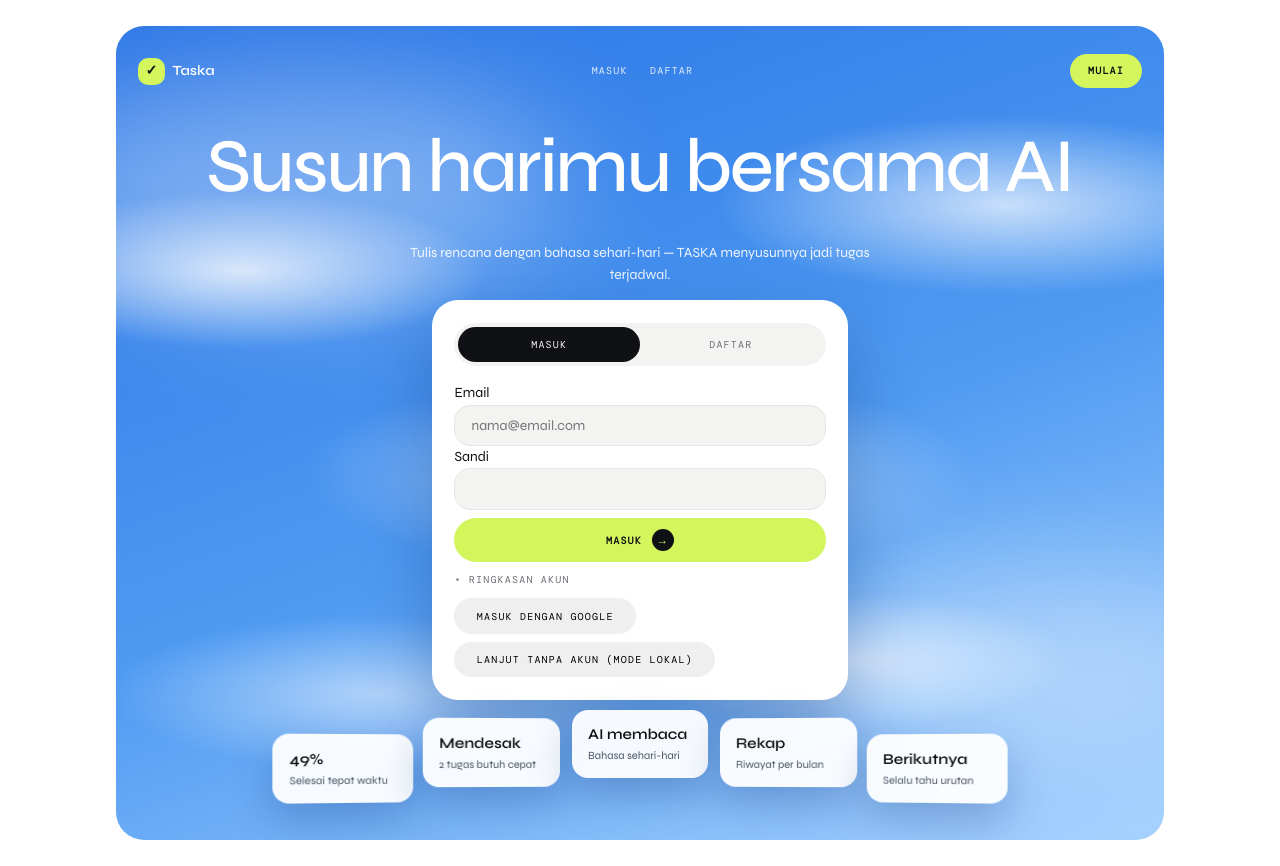
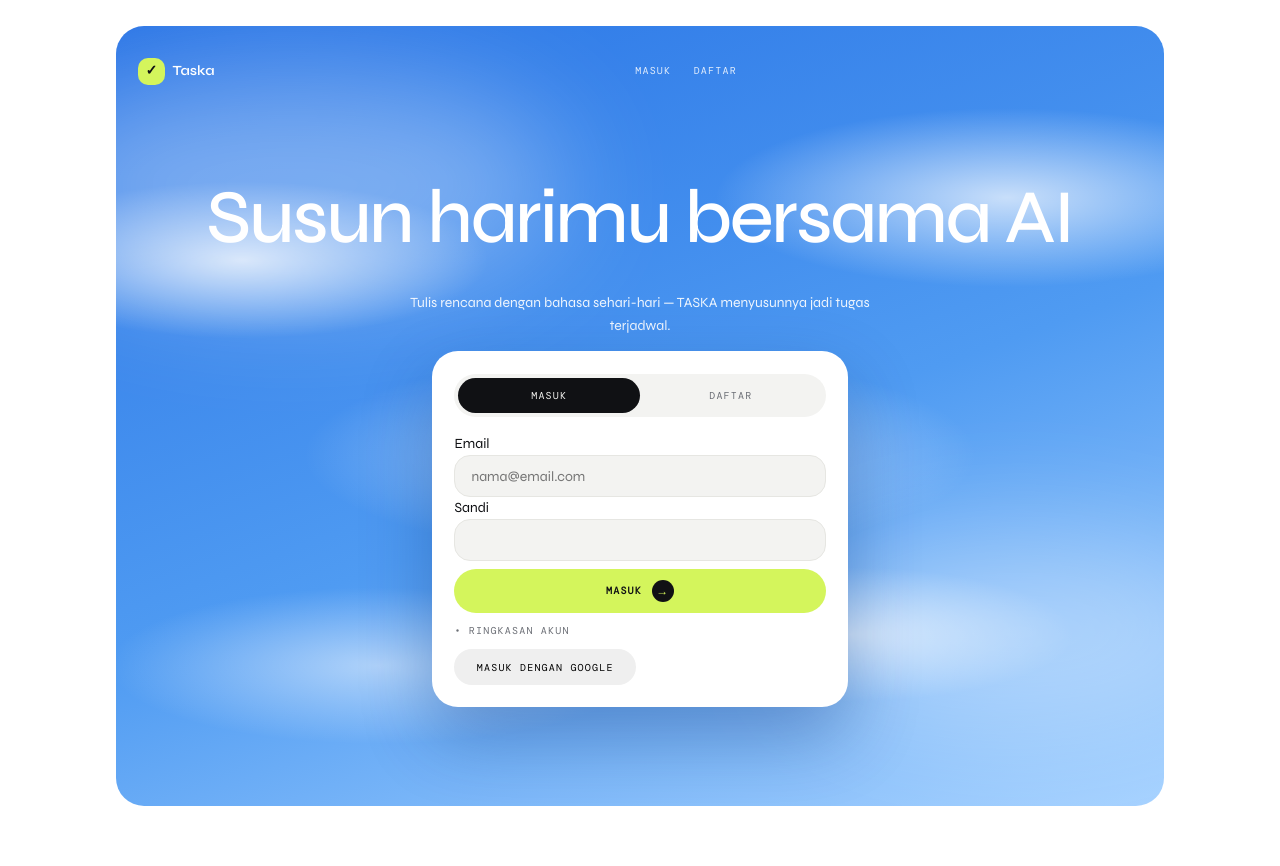
Before and after one commit to ahmadfaiqm/tasc, a React (Vite) app in the folder client/: page / in a window 1280 px wide. After the commit the page ends 832 px from the top, so only its background shows below. Built offline with nearby package versions, Linux system fonts and the light colour scheme; no server answers.

Commit message:
feat(auth): login wajib, hapus mode tamu dan kartu contoh

```diff
--- a/client/src/components/AuthPage.jsx
+++ b/client/src/components/AuthPage.jsx
@@ -1,14 +1,6 @@
 import { useState } from 'react';
 
-const CONTOH = [
-  { judul: '49%', sub: 'Selesai tepat waktu' },
-  { judul: 'Mendesak', sub: '2 tugas butuh cepat' },
-  { judul: 'AI membaca', sub: 'Bahasa sehari-hari' },
-  { judul: 'Rekap', sub: 'Riwayat per bulan' },
-  { judul: 'Berikutnya', sub: 'Selalu tahu urutan' },
-];
-
-export default function AuthPage({ onMasuk, onDaftar, onGoogle, onTamu, galat = '', sibuk = false, namaAwal = '' }) {
+export default function AuthPage({ onMasuk, onDaftar, onGoogle, galat = '', sibuk = false, namaAwal = '' }) {
   const [tab, setTab] = useState('masuk');
   const [nama, setNama] = useState(namaAwal);
   const [email, setEmail] = useState('');
@@ -57,9 +49,6 @@ export default function AuthPage({ onMasuk, onDaftar, onGoogle, onTamu, galat =
               Daftar
             </a>
           </div>
-          <a className="cta-lime" href="#auth-card">
-            Mulai
-          </a>
         </nav>
         <h1>Susun harimu bersama AI</h1>
         <p className="sub">Tulis rencana dengan bahasa sehari-hari — TASKA menyusunnya jadi tugas terjadwal.</p>
@@ -118,19 +107,6 @@ export default function AuthPage({ onMasuk, onDaftar, onGoogle, onTamu, galat =
               </div>
             </form>
           )}
-          <div className="baris">
-            <button type="button" onClick={onTamu}>
-              Lanjut tanpa akun (mode lokal)
-            </button>
-          </div>
-        </div>
-        <div className="kartu-contoh" aria-hidden="true">
-          {CONTOH.map((c) => (
-            <span key={c.judul} className="contoh">
-              <strong>{c.judul}</strong>
-              <span>{c.sub}</span>
-            </span>
-          ))}
         </div>
       </section>
     </div>
```
Also changed, not shown: 1 other file (tests, documents, lock files or other folders).
